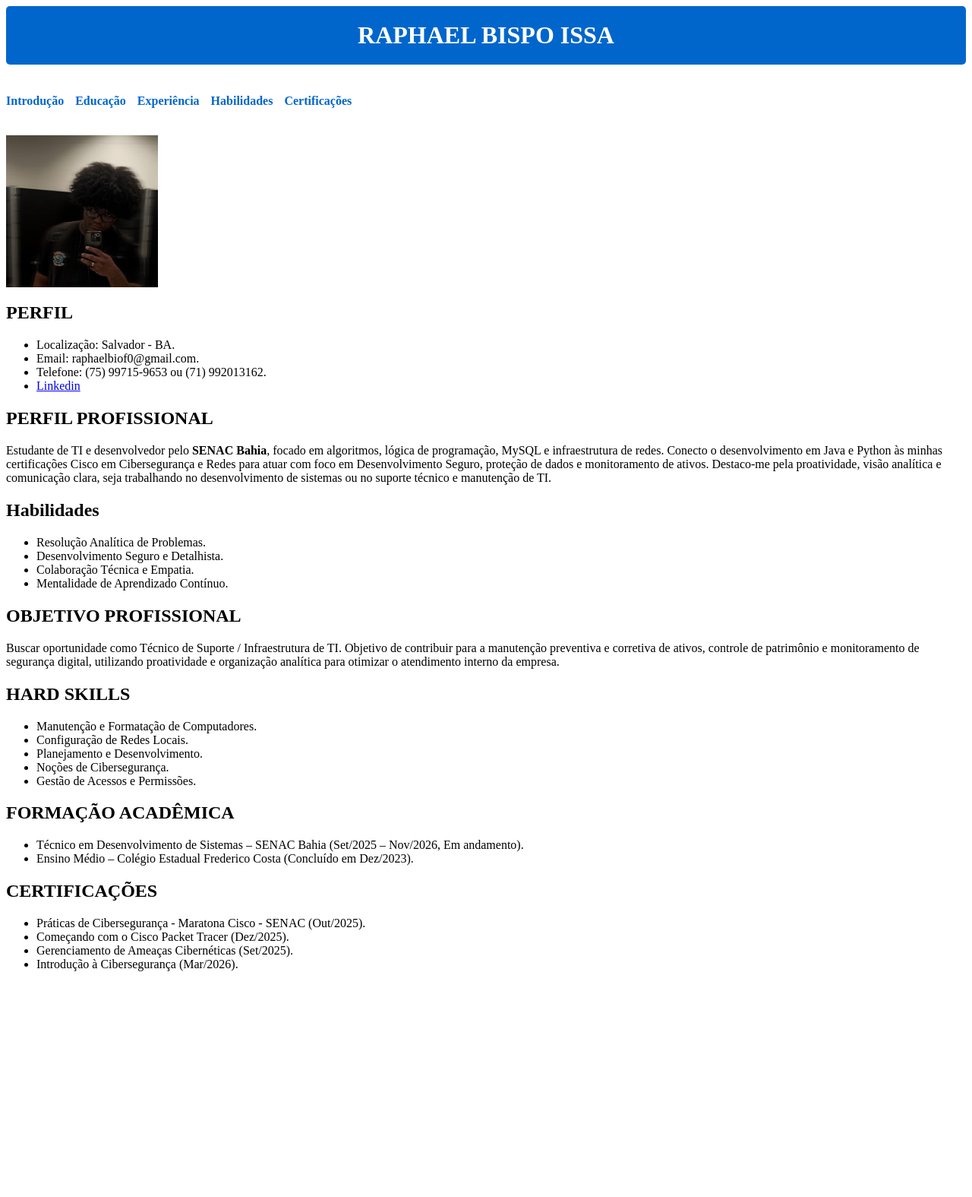
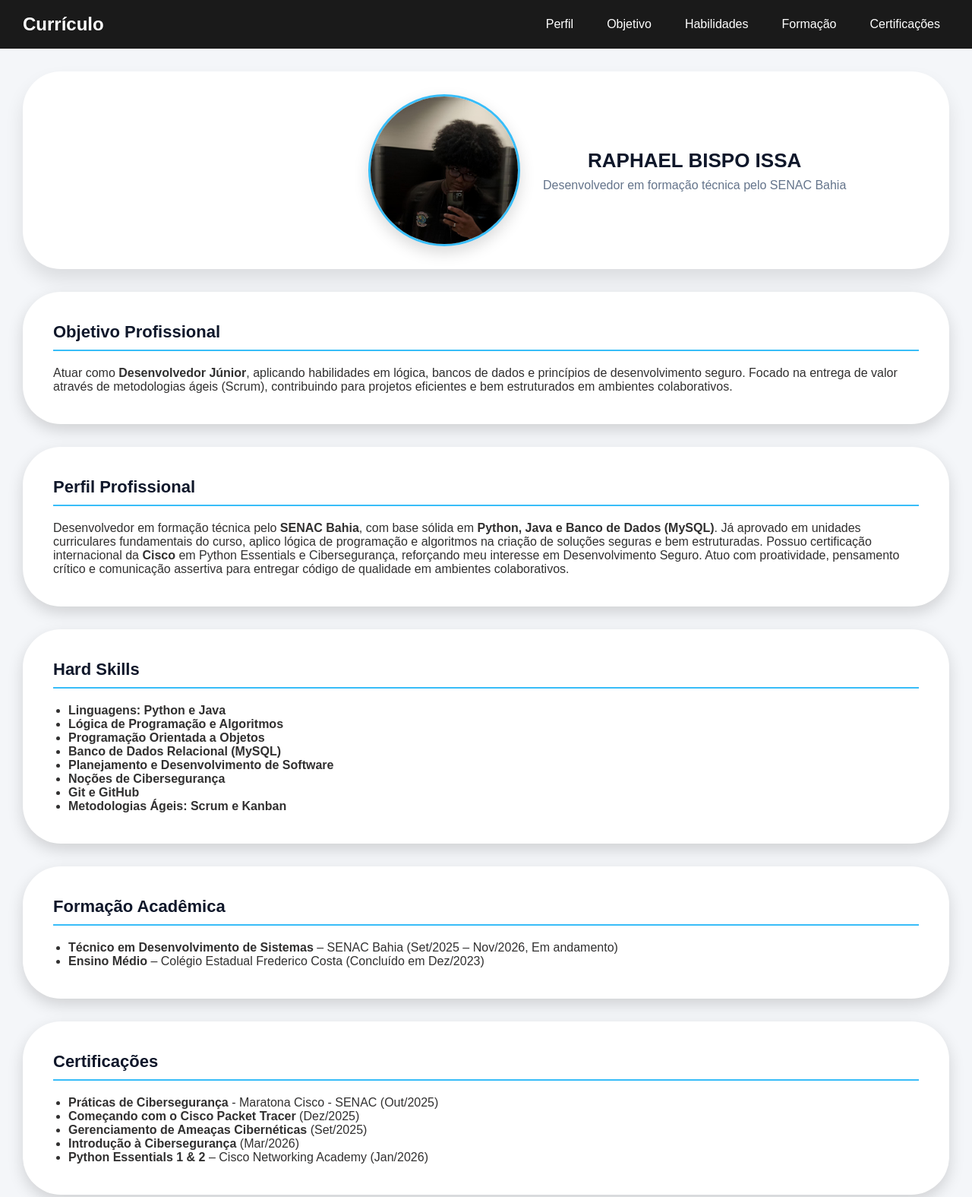
Before and after one commit to Raphael-Issa/Atividades_com_html_css, a website: page index.html in a window 1280 px wide. Shown: the top 1575 px of the page at 76% size. Before the commit the page ends 1294 px from the top, so only its background shows below. Drawn offline with Linux system fonts and the light colour scheme.

Commit message:
Curriculo com html e css

```diff
--- /dev/null
+++ b/arq.css
@@ -0,0 +1,135 @@
+body {
+  background-color: #f4f6f9; /* Cor de fundo clara e neutra */
+  font-family: Arial, sans-serif; /* Fonte padrão para o corpo do documento */
+  color: #313030; /* Cor do texto principal */
+}
+
+/* Reseta margens padrões */
+* {
+    margin: 0; /* Remove margens padrão de todos os elementos */
+    padding: 0; /* Remove preenchimento padrão de todos os elementos */
+    box-sizing: border-box; /* Inclui bordas e preenchimento no cálculo de largura e altura */
+    font-family: 'Arial', Tahoma, Geneva, Verdana, sans-serif; /* Define uma fonte padrão para todos os elementos */
+}
+
+    /* Estilização da barra de navegação */
+.navbar {
+    display: flex; /* Define o layout como flexível */
+    justify-content: space-between;     /* Distribui os itens com espaço entre eles */
+    align-items: center; /* Alinha verticalmente os itens ao centro */
+    background-color: #1a1a1a;  /* Cor de fundo escura para contraste */
+    padding: 15px 30px; /* Espaçamento interno da barra de navegação */
+    margin-bottom: 30px; /* Espaçamento abaixo da barra de navegação */
+}
+
+    /* Estilo do Logotipo */
+.logo {
+    color: #ffffff; /* Cor do texto do logotipo */
+    font-size: 24px; /* Tamanho da fonte do logotipo */
+    font-weight: bold; /* Negrito para destaque */
+}
+
+    /* Estrutura da lista de links */
+.nav-links {
+    display: flex; /* Define o layout como flexível */
+    list-style: none; /* Remove marcadores da lista */
+    gap: 20px; /* Espaçamento entre os itens */
+}
+
+    /* Estilo dos links individuais */
+.nav-links a {
+    display: block; /* Define o link como um bloco para melhor área de clique */
+    color: #ffffff; /* Cor do texto dos links */
+    text-decoration: none; /* Remove sublinhado dos links */
+    font-size: 16px; /* Tamanho da fonte dos links */
+    padding: 8px 12px; /* Espaçamento interno dos links */
+    transition: all 0.3s ease; /* Transição suave para efeitos de hover */
+    border-radius: 4px; /* Bordas arredondadas para os links */
+}
+
+    /* Efeito ao passar o mouse */
+.nav-links a:hover {
+    background-color: #007bff; /* Cor de fundo azul ao passar o mouse */
+    color: #ffffff; /* Mantém a cor do texto branca */
+}
+
+
+
+
+.cabecalho {
+    display: flex; /* Define o layout como flexível */
+    align-items: center;/* Alinha verticalmente os itens ao centro */
+    gap: 30px;/* Espaçamento entre a imagem e o texto */
+    padding: 30px;/* Espaçamento interno da seção */
+    background-color: #ffffff;/* Cor de fundo da seção */
+    border-radius: 50px;/* Bordas arredondadas */
+    box-shadow: 0px 14px 24px rgba(0, 0, 0, 0.1); /* Sombra suave para dar profundidade */
+    margin-left: 30px; /* Espaçamento à esquerda da seção */
+    margin-right: 30px; /* Espaçamento à direita da seção */
+}
+
+
+#foto {
+    width: 200px; /* Largura da foto */
+    height: 200px;   /* Altura da foto */
+    object-fit: cover; /* Ajusta a imagem para cobrir o espaço definido */
+    border-radius: 50%; /* Foto redonda */
+
+    /* Borda e Sombra */
+    border: 3px solid #38bdf8; /* Borda azul clara */
+    box-shadow: 0px 8px 20px rgba(0, 0, 0, 0.15); /* Sombra suave */
+    margin-left: 425px;
+}
+
+.info-perfil {
+
+    display: flex; /* Define o layout como flexível */
+    flex-direction: column; /* Organiza os itens em coluna (verticalmente) */
+    align-items: center; /* Alinha horizontalmente os itens ao centro */
+    text-align: center; /* Centraliza o texto dentro do contêiner */
+}
+
+
+#nome {
+    margin: 0; /* Remove a margem padrão */
+    font-size: 26px; /* Tamanho da fonte */
+    color: #0f172a; /* Cor do texto */
+}
+
+
+#subtitulo-perfil {
+    margin-top: 8px; /* Pequeno espaço abaixo do nome */
+    color: #64748b; /* Cor cinza para o subtítulo */
+    font-size: 16px; /* Tamanho da fonte do subtítulo */
+}
+
+
+
+.secao {
+    margin: 30px 0; /* Espaçamento vertical entre as seções */
+    padding: 40px; /* Espaçamento interno da seção */
+    background-color: #ffffff; /* Cor de fundo da seção */
+    border-radius: 50px; /* Bordas arredondadas */
+    box-shadow: 0px 8px 20px rgba(0, 0, 0, 0.15); /* Sombra suave */
+    margin-left: 30px; /* Espaçamento à esquerda da seção */
+    margin-right: 30px; /* Espaçamento à direita da seção */
+}
+
+
+.secao h2 {
+    margin-bottom: 20px; /* Espaçamento abaixo do título da seção */
+    color: #0f172a; /* Cor do título */
+    font-size: 22px; /* Tamanho da fonte do título */
+    border-bottom: 2px solid #38bdf8; /* Linha azul clara abaixo do título */
+    padding-bottom: 10px; /* Espaçamento interno abaixo do título */
+}
+
+
+.secao ul {
+    list-style-type: disc; /* Tipo de marcador da lista */
+    padding-left: 20px; /* Espaçamento à esquerda da lista */
+}
+
+.secao:hover {
+    background-color: #f3f5f5;
+}
--- a/index.html
+++ b/index.html
@@ -1,140 +1,177 @@
-<html>
-  <head>
+<!DOCTYPE html>
+<html lang="pt-BR">
+<head>
     <meta charset="UTF-8">
-    <title>CurriculoRBI</title>
+    <meta name="viewport" content="width=device-width, initial-scale=1.0">
+    <title>Curriculo</title>
+    <link rel="stylesheet" href="arq.css">
 
-    <style>
-        nav ul {
-            list-style: none; /* Tira as bolinhas da lista */
-            padding: 0;
-            margin: 0;
-            display: flex;    /* Coloca os itens lado a lado em linha */
-            gap: 15px;        /* Espaço entre cada item */
-        }
-
-        /* Estilização opcional dos links */
-        nav a {
-            text-decoration: none; /* Tira o sublinhado do link */
-            color: #0066cc;
-            font-weight: bold;
-        }
-
-        nav a:hover {
-            text-decoration: underline; /* Sublinha ao passar o mouse */
-        }/* Estilização do cabeçalho */
+</head>
+<body>
 
 
 
 
-        h1{
-          background-color: #0066cc;
-          color: white;
-          padding: 20px 35px;
-          border-radius: 5px;
-        }/* Adiciona um pouco de espaçamento interno e arredonda os cantos */
+    <nav class="navbar">
+    <div class="logo">Currículo</div>
+    <ul class="nav-links">
+        <li><a href="#perfil">Perfil</a></li>
+        <li><a href="#objetivo">Objetivo</a></li>
+        <li><a href="#habilidades">Habilidades</a></li>
+        <li><a href="#formacao">Formação</a></li>
+        <li><a href="#certificacoes">Certificações</a></li>
+    </ul>
+    </nav>
 
 
 
 
 
 
-    </style>
 
-  </head>
-  <body>
 
-    <h1 align="center">RAPHAEL BISPO ISSA</h1><br>
 
-    <nav>
-      <ul>
-      <li><a href="#intro">Introdução</a> </li>
-      <li><a href="#educa">Educação</a></li>
-      <li><a href="#xp">Experiência</a></li>
-      <li><a href="#habilidades">Habilidades</a></li>
-      <li><a href="#certificacoes">Certificações</a></li>
-      </ul>
-    </nav><br><br>
 
-    <img src="public/WhatsApp Image 2026-07-21 at 10.50.05.jpeg"
-    alt="Foto de Raphael Bispo Issa" width="200" height="200">
+
+    <main class="container">
+    <header class="cabecalho">
+        <img src="public/WhatsApp Image 2026-07-21 at 10.50.05.jpeg" id="foto" alt="Foto de Raphael Bispo Issa" width="300" height="300">
+
+        <div class="info-perfil">
+            <h1 id="nome">RAPHAEL BISPO ISSA</h1>
+            <p id="subtitulo-perfil">Desenvolvedor em formação técnica pelo SENAC Bahia</p>
+        </div>
+    </header>
 
 
 
 
 
 
-    <h2>PERFIL</h2>
-    <ul>
-      <li>Localização: Salvador - BA.</li>
-      <li>Email: raphaelbiof0@gmail.com.</li>
-      <li>Telefone: (75) 99715-9653 ou (71) 992013162.</li>
-      <li><a href="https://www.linkedin.com/in/raphael-issae-s2/">Linkedin </a></li>
-    </ul>
-
-    <div id="intro">
-    <h2>PERFIL PROFISSIONAL</h2>
-
-    <p>Estudante de TI e desenvolvedor pelo <strong>SENAC Bahia</strong>, focado em algoritmos, lógica
-        de programação, MySQL e infraestrutura de redes. Conecto o desenvolvimento em Java e
-        Python às minhas certificações Cisco em Cibersegurança e Redes para atuar com foco em
-        Desenvolvimento Seguro, proteção de dados e monitoramento de ativos. Destaco-me pela
-        proatividade, visão analítica e comunicação clara, seja trabalhando no desenvolvimento
-        de sistemas ou no suporte técnico e manutenção de TI.</p>
-
-    </div>
-
-
-    <h2>Habilidades</h2>
-
-    <ul>
-      <li>Resolução Analítica de Problemas.</li>
-      <li>Desenvolvimento Seguro e Detalhista.</li>
-      <li>Colaboração Técnica e Empatia.</li>
-      <li>Mentalidade de Aprendizado Contínuo.</li>
-    </ul>
-
-    <div id="xp">
-    <h2>OBJETIVO PROFISSIONAL</h2>
-    <p>Buscar oportunidade como Técnico de Suporte / Infraestrutura de TI.
-        Objetivo de contribuir para a manutenção preventiva e corretiva de ativos,
-        controle de patrimônio e monitoramento de segurança digital, utilizando proatividade e
-        organização analítica para otimizar o atendimento interno da empresa.</p>
-    </div>
-
-    <div id="habilidades">
-    <h2>HARD SKILLS</h2>
-    <ul>
-      <li>Manutenção e Formatação de Computadores.</li>
-      <li>Configuração de Redes Locais.</li>
-      <li>Planejamento e Desenvolvimento.</li>
-      <li>Noções de Cibersegurança.</li>
-      <li>Gestão de Acessos e Permissões.</li>
-    </ul>
-    </div>
-
-    <div id="educa">
-    <h2>FORMAÇÃO ACADÊMICA</h2>
-    <ul>
-      <li>Técnico em Desenvolvimento de Sistemas – SENAC Bahia (Set/2025 – Nov/2026, Em andamento).</li>
-      <li>Ensino Médio – Colégio Estadual Frederico Costa (Concluído em Dez/2023).</li>
-    </ul>
-    </div>
-
-
-    <div id="certificacoes">
-    <h2>CERTIFICAÇÕES</h2>
-    <ul>
-      <li>Práticas de Cibersegurança - Maratona Cisco - SENAC (Out/2025).</li>
-      <li>Começando com o Cisco Packet Tracer (Dez/2025).</li>
-      <li>Gerenciamento de Ameaças Cibernéticas (Set/2025).</li>
-      <li>Introdução à Cibersegurança (Mar/2026).</li>
-    </ul>
-    </div>
 
 
 
 
 
 
-  </body>
+    <section id="objetivo" class="secao">
+        <h2>Objetivo Profissional</h2>
+        <p>Atuar como <strong>Desenvolvedor Júnior</strong>, aplicando habilidades em lógica, bancos de dados e princípios de desenvolvimento seguro. Focado na entrega de valor através de metodologias ágeis (Scrum), contribuindo para projetos eficientes e bem estruturados em ambientes colaborativos.</p>
+    </section>
+
+
+
+
+
+
+
+
+
+
+
+
+    <section id="perfil" class="secao">
+        <h2>Perfil Profissional</h2>
+        <p>Desenvolvedor em formação técnica pelo <strong>SENAC Bahia</strong>, com base sólida em <strong>Python, Java e Banco de Dados (MySQL)</strong>. Já aprovado em unidades curriculares fundamentais do curso, aplico lógica de programação e algoritmos na criação de soluções seguras e bem estruturadas. Possuo certificação internacional da <strong>Cisco</strong> em Python Essentials e Cibersegurança, reforçando meu interesse em Desenvolvimento Seguro. Atuo com proatividade, pensamento crítico e comunicação assertiva para entregar código de qualidade em ambientes colaborativos.</p>
+    </section>
+
+
+
+
+
+
+
+
+
+
+
+
+
+
+    <section id="habilidades" class="secao">
+        <h2>Hard Skills</h2>
+        <ul class="lista-skills">
+            <li><strong>Linguagens: Python e Java</strong></li>
+            <li><strong>Lógica de Programação e Algoritmos</strong></li>
+            <li><strong>Programação Orientada a Objetos</strong></li>
+            <li><strong>Banco de Dados Relacional (MySQL)</strong></li>
+            <li><strong>Planejamento e Desenvolvimento de Software</strong></li>
+            <li><strong>Noções de Cibersegurança</strong></li>
+            <li><strong>Git e GitHub</strong></li>
+            <li><strong>Metodologias Ágeis: Scrum e Kanban</strong></li>
+        </ul>
+    </section>
+
+
+
+
+
+
+
+
+
+
+
+
+    <section id="formacao" class="secao">
+        <h2>Formação Acadêmica</h2>
+        <ul class="lista-formacao">
+        <li><strong>Técnico em Desenvolvimento de Sistemas</strong> – SENAC Bahia (Set/2025 – Nov/2026, Em andamento)</li>
+        <li><strong>Ensino Médio</strong> – Colégio Estadual Frederico Costa (Concluído em Dez/2023)</li>
+        </ul>
+    </section>
+
+
+
+
+
+
+
+
+
+
+
+
+
+    <section id="certificacoes" class="secao">
+        <h2>Certificações</h2>
+        <ul class="lista-certificacoes">
+        <li><strong>Práticas de Cibersegurança</strong> - Maratona Cisco - SENAC (Out/2025)</li>
+        <li><strong>Começando com o Cisco Packet Tracer</strong> (Dez/2025)</li>
+        <li><strong>Gerenciamento de Ameaças Cibernéticas</strong> (Set/2025)</li>
+        <li><strong>Introdução à Cibersegurança</strong> (Mar/2026)</li>
+        <li><strong>Python Essentials 1 & 2</strong> – Cisco Networking Academy (Jan/2026)</li>
+        </ul>
+    </section>
+
+
+
+
+
+
+
+
+
+
+
+    <section id="contato" class="secao">
+        <div class="contato">
+
+            <h2>Contato</h2>
+
+        <ul class="lista-contato">
+            <li><strong>Localização:</strong> Salvador - BA</li>
+            <li><strong>E-mail:</strong> <a href="mailto:raphaelbiof0@gmail.com">raphaelbiof0@gmail.com</a></li>
+            <li><strong>Telefone:</strong> (75) 99715-9653 | (71) 992013162</li>
+            <li><strong>LinkedIn:</strong> <a href="https://www.linkedin.com/in/raphael-issae-s2/" target="_blank">raphael-issae-s2</a></li>
+        </ul>
+        </div>
+    </section>
+
+
+
+
+
+    </main>
+</body>
 </html>
```
